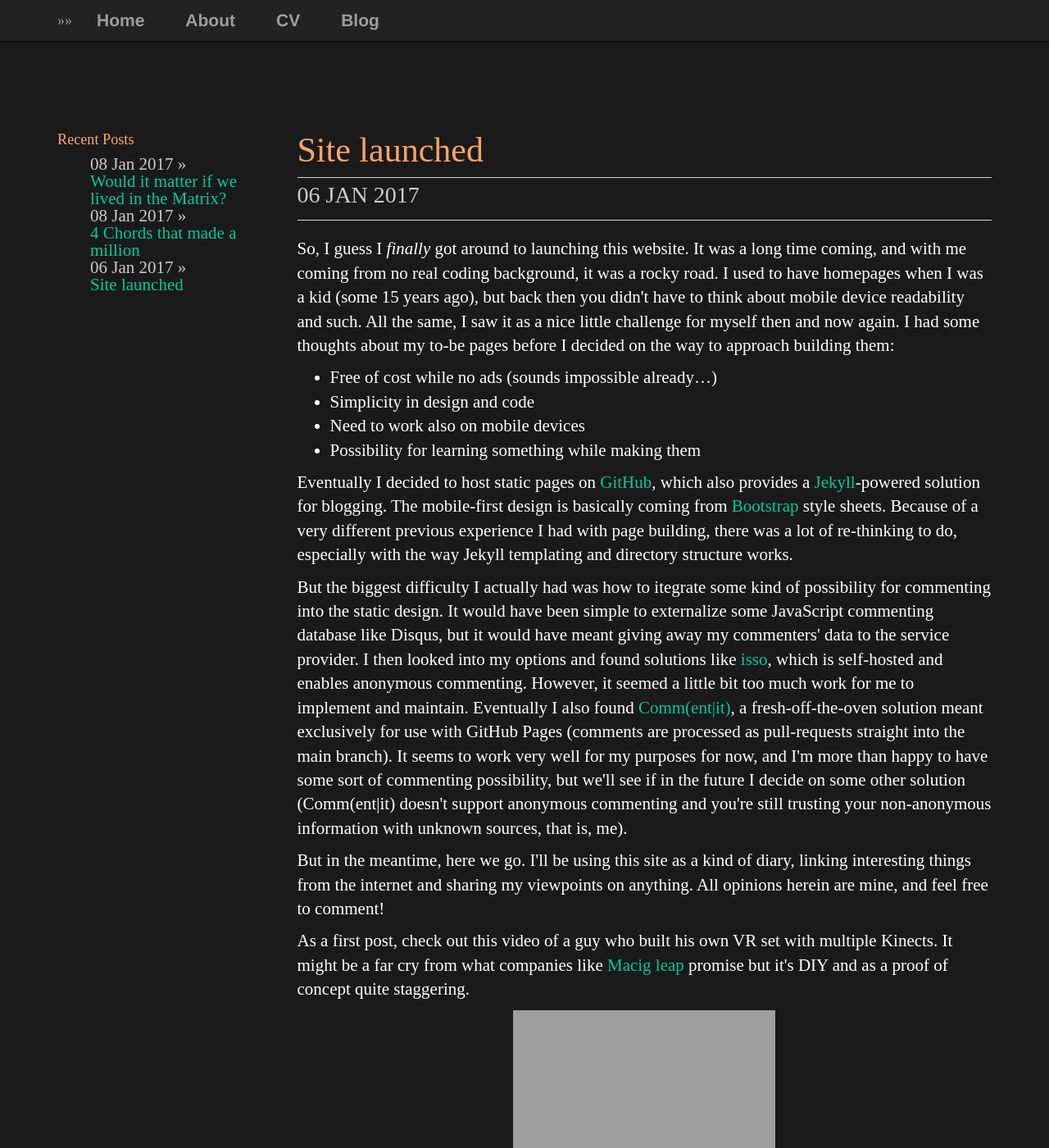
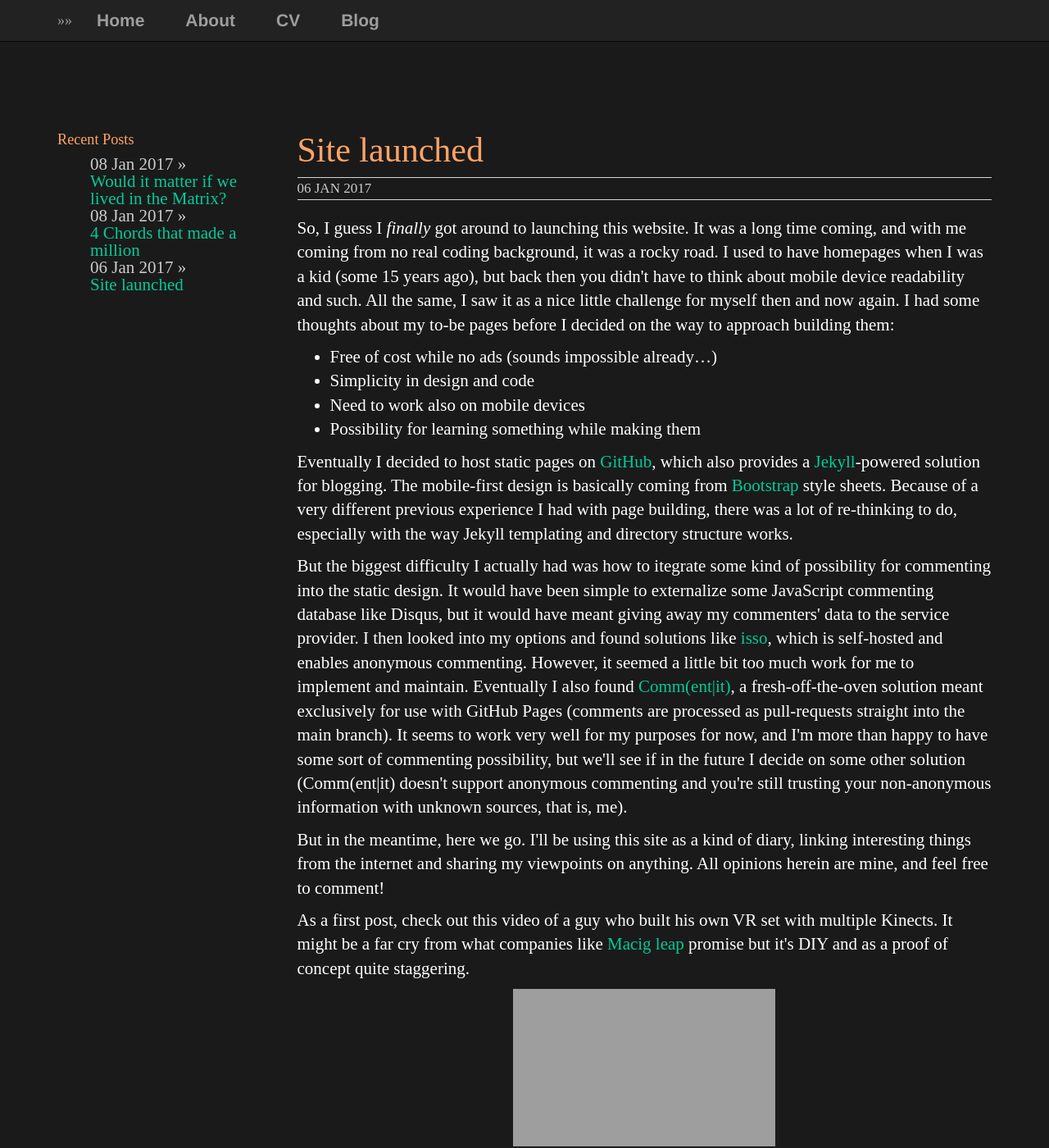
Before and after one commit to plantecophys/plantecophys, a Jekyll site: the page built from _posts/2016-04-30-site-launched.md, in a window 1280 px wide and 1400 px high. Shown: the whole window at 82% size. Built offline with Jekyll 4.4.1, drawn with Linux system fonts in a browser that asks for light colours; grey boxes are pictures that could not be loaded.

Commit message:
Update main.css

```diff
--- a/css/main.css
+++ b/css/main.css
@@ -42,7 +42,8 @@ a:visited {
 /* meta alkaa */
 .postdate {
     color: #cccccc;
-    font-size:28px;
+    font-size:17px;
+    margin:0 0 0 0px;
 }
 .meta_wrapper {
     border:1px solid #d5d5d5;
```
